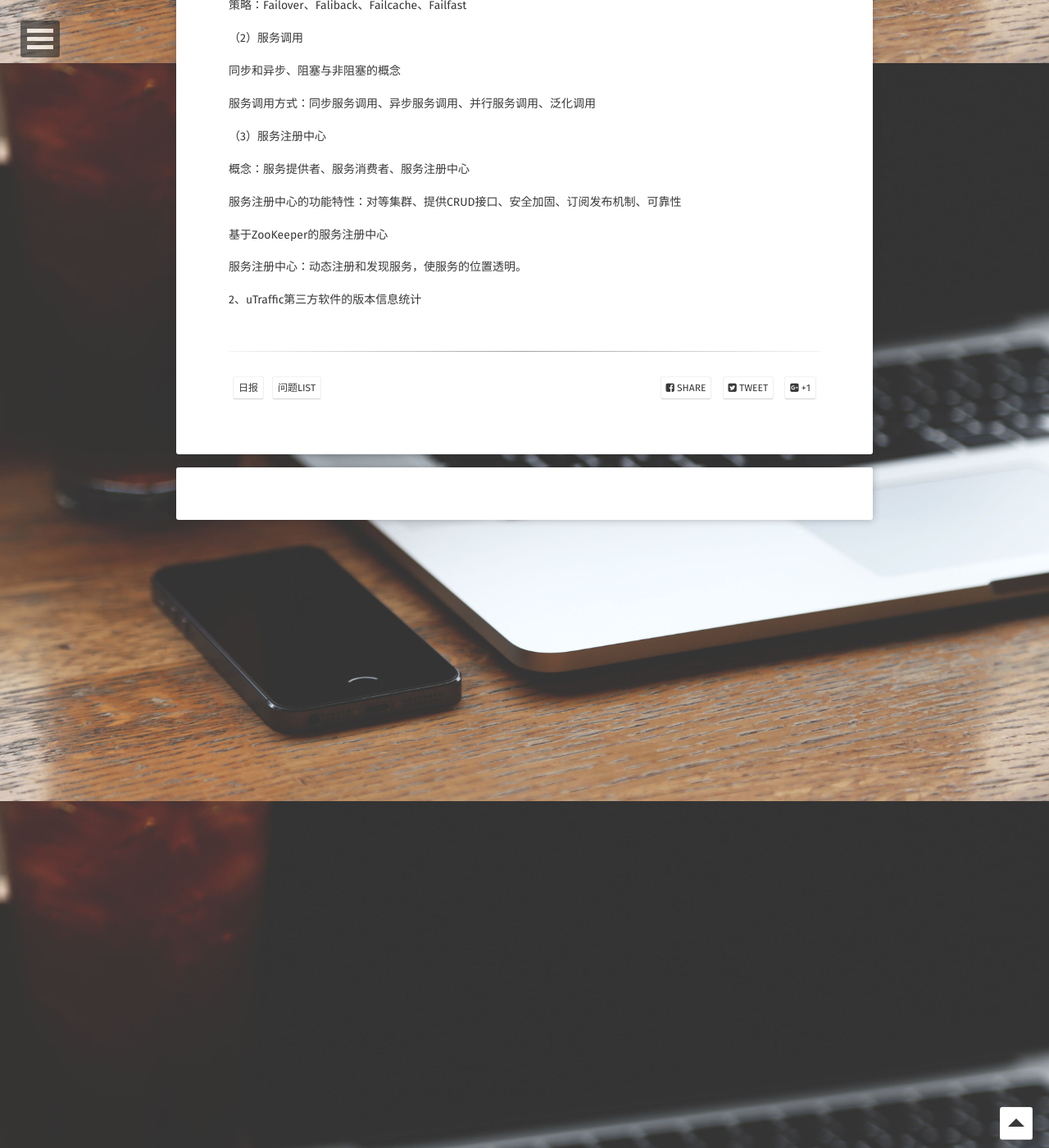
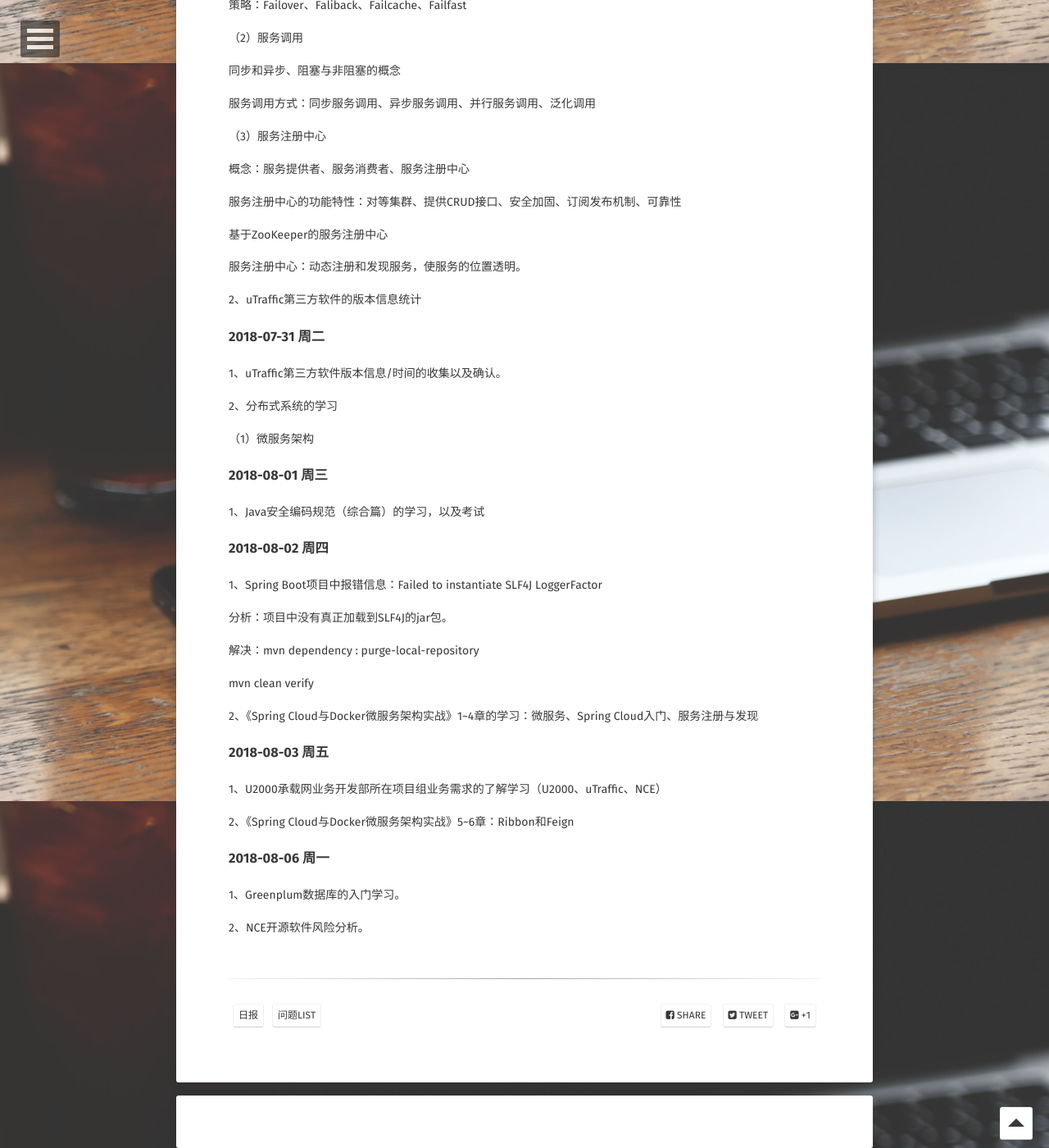
Before and after one commit to xzping/xzping.github.io, a Jekyll site: the page built from _posts/2018-07-24-华为周报（一）.md, in a window 1280 px wide and 1400 px high, scrolled down 1723 px. Shown: the whole window at 82% size. Built offline with Jekyll 4.4.1, drawn with Linux system fonts in a browser that asks for light colours; some web fonts are replaced; comment, search, counter and statistics services are not loaded.

Commit message:
2018/08/06

```diff
--- a/_posts/2018-07-24-华为周报（一）.md
+++ b/_posts/2018-07-24-华为周报（一）.md
@@ -81,3 +81,35 @@ comments: true
 服务注册中心：动态注册和发现服务，使服务的位置透明。
 
 2、uTraffic第三方软件的版本信息统计
+
+### 2018-07-31 周二
+1、uTraffic第三方软件版本信息/时间的收集以及确认。
+
+2、分布式系统的学习
+
+（1）微服务架构
+
+### 2018-08-01 周三
+1、Java安全编码规范（综合篇）的学习，以及考试
+
+### 2018-08-02 周四
+1、Spring Boot项目中报错信息：Failed to instantiate SLF4J LoggerFactor
+
+分析：项目中没有真正加载到SLF4J的jar包。
+
+解决：mvn dependency : purge-local-repository
+
+mvn clean verify
+
+2、《Spring Cloud与Docker微服务架构实战》1~4章的学习：微服务、Spring Cloud入门、服务注册与发现
+
+### 2018-08-03 周五
+1、U2000承载网业务开发部所在项目组业务需求的了解学习（U2000、uTraffic、NCE）
+
+2、《Spring Cloud与Docker微服务架构实战》5~6章：Ribbon和Feign
+
+### 2018-08-06 周一
+
+1、Greenplum数据库的入门学习。
+
+2、NCE开源软件风险分析。
```
Also changed, not shown: 1 other file.
